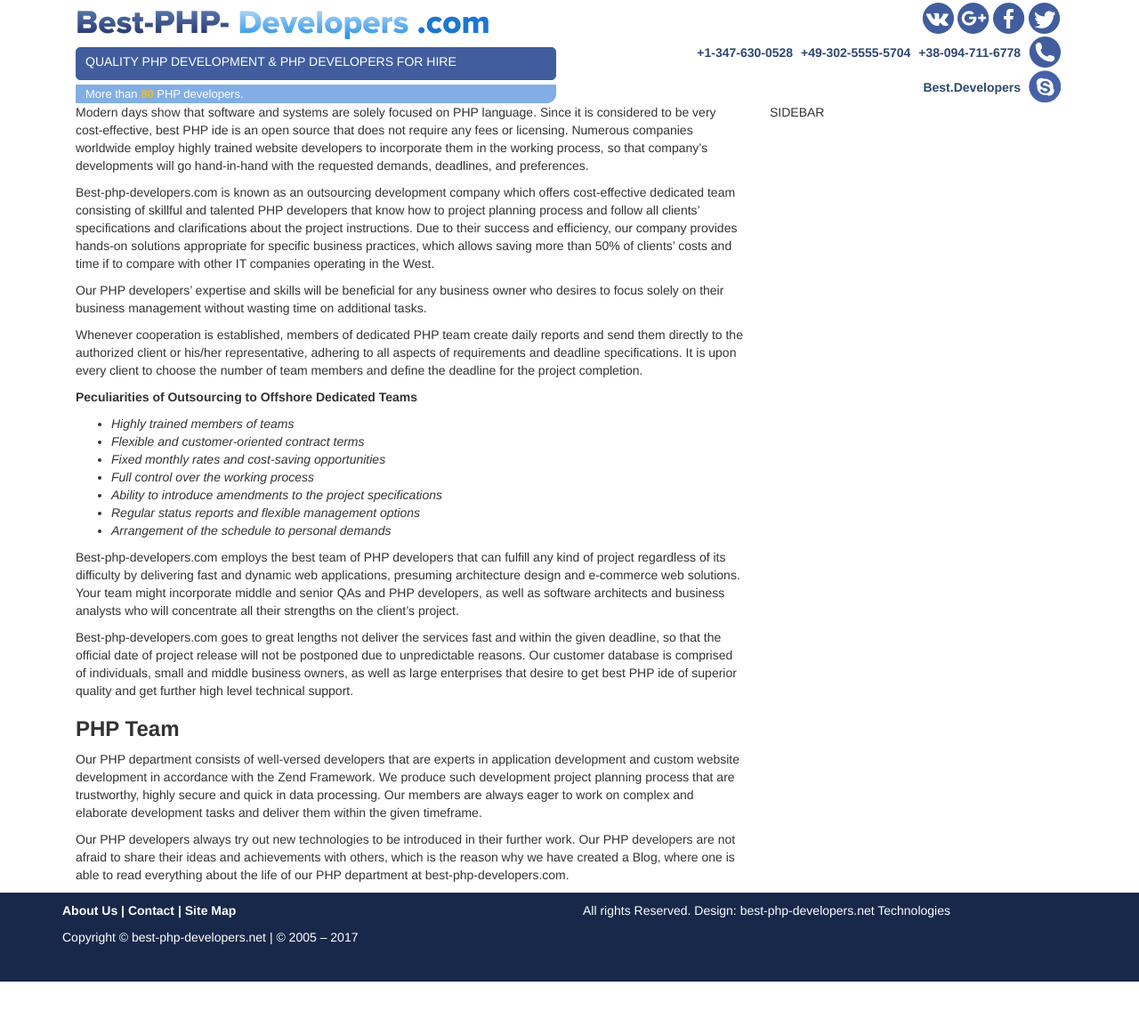
After one commit to SG-Poul/best-php-developers, a Yii app: template views/site/team.php in a window 1280 px wide. The commit adds this page. Shown: the whole page at 89% size. Run offline with PHP 8.4 and a stand-in for Yii, Linux system fonts and the light colour scheme; the template is opened without the code that fills it, so the values that code supplies are empty; some libraries are stand-ins or nearby versions.

Commit message:
add team page (WIP)

```diff
--- a/views/layouts/main.php
+++ b/views/layouts/main.php
@@ -74,7 +74,7 @@
             ['label' => 'Home', 'url' => ['/site/index']],
             ['label' => 'PHP Development', 'url' => ['/site/development']],
             ['label' => 'Hire PHP Developers', 'url' => ['/site/developers']],
-            ['label' => 'Dedicated PHP Team', 'url' => ['/site/about']],
+            ['label' => 'Dedicated PHP Team', 'url' => ['/site/team']],
             ['label' => 'Prices', 'url' => ['/site/about']],
             ['label' => 'Projects', 'url' => ['/site/about']],
             ['label' => 'Contacts', 'url' => ['/site/contact']],
--- /dev/null
+++ b/views/site/team.php
@@ -0,0 +1,100 @@
+<?php
+
+/* @var $this yii\web\View */
+
+use yii\bootstrap\ActiveForm;
+use yii\helpers\Html;
+
+$this->title = 'PHP DEVELOPMENT';
+?>
+
+<div class="content">
+    <div class="container-fluid">
+        <div class="row">
+            <div class="col-xs-8">
+
+                <p>
+                    Modern days show that software and systems are solely focused on PHP language. Since it is
+                    considered to be very cost-effective, best PHP ide is an open source that does not require any fees
+                    or licensing. Numerous companies worldwide employ highly trained website developers to incorporate
+                    them in the working process, so that company’s developments will go hand-in-hand with the requested
+                    demands, deadlines, and preferences.
+                </p>
+
+                <p>
+                    Best-php-developers.com is known as an outsourcing development company which offers cost-effective
+                    dedicated team consisting of skillful and talented PHP developers that know how to project planning
+                    process and follow all clients’ specifications and clarifications about the project instructions.
+                    Due to their success and efficiency, our company provides hands-on solutions appropriate for
+                    specific business practices, which allows saving more than 50% of clients’ costs and time if to
+                    compare with other IT companies operating in the West.
+                </p>
+
+                <p>
+                    Our PHP developers’ expertise and skills will be beneficial for any business owner who desires to
+                    focus solely on their business management without wasting time on additional tasks.
+                </p>
+
+                <p>
+                    Whenever cooperation is established, members of dedicated PHP team create daily reports and send
+                    them directly to the authorized client or his/her representative, adhering to all aspects of
+                    requirements and deadline specifications. It is upon every client to choose the number of team
+                    members and define the deadline for the project completion.
+                </p>
+
+                <p>
+                    <strong>Peculiarities of Outsourcing to Offshore Dedicated Teams</strong>
+                </p>
+                <i>
+                    <ul>
+                        <li>Highly trained members of teams</li>
+                        <li>Flexible and customer-oriented contract terms</li>
+                        <li>Fixed monthly rates and cost-saving opportunities</li>
+                        <li>Full control over the working process</li>
+                        <li>Ability to introduce amendments to the project specifications</li>
+                        <li>Regular status reports and flexible management options</li>
+                        <li>Arrangement of the schedule to personal demands</li>
+                    </ul>
+                </i>
+
+                <p>
+                    Best-php-developers.com employs the best team of PHP developers that can fulfill any kind of project
+                    regardless of its difficulty by delivering fast and dynamic web applications, presuming architecture
+                    design and e-commerce web solutions. Your team might incorporate middle and senior QAs and PHP
+                    developers, as well as software architects and business analysts who will concentrate all their
+                    strengths on the client’s project.
+                </p>
+
+                <p>
+                    Best-php-developers.com goes to great lengths not deliver the services fast and within the given
+                    deadline, so that the official date of project release will not be postponed due to unpredictable
+                    reasons. Our customer database is comprised of individuals, small and middle business owners, as
+                    well as large enterprises that desire to get best PHP ide of superior quality and get further high
+                    level technical support.
+                </p>
+
+                <h3><strong>PHP Team</strong></h3>
+
+                <p>
+                    Our PHP department consists of well-versed developers that are experts in application development
+                    and custom website development in accordance with the Zend Framework. We produce such development
+                    project planning process that are trustworthy, highly secure and quick in data processing. Our
+                    members are always eager to work on complex and elaborate development tasks and deliver them within
+                    the given timeframe.
+                </p>
+
+                <p>
+                    Our PHP developers always try out new technologies to be introduced in their further work. Our PHP
+                    developers are not afraid to share their ideas and achievements with others, which is the reason why
+                    we have created a Blog, where one is able to read everything about the life of our PHP department at
+                    best-php-developers.com.
+                </p>
+
+            </div>
+            <div class="col-xs-4">
+                SIDEBAR
+            </div>
+        </div>
+
+    </div>
+    <!--</div>-->
```
Also changed, not shown: controllers/SiteController.php (+14 -0 lines), views/site/_blank.php (added, +41 -0 lines).
